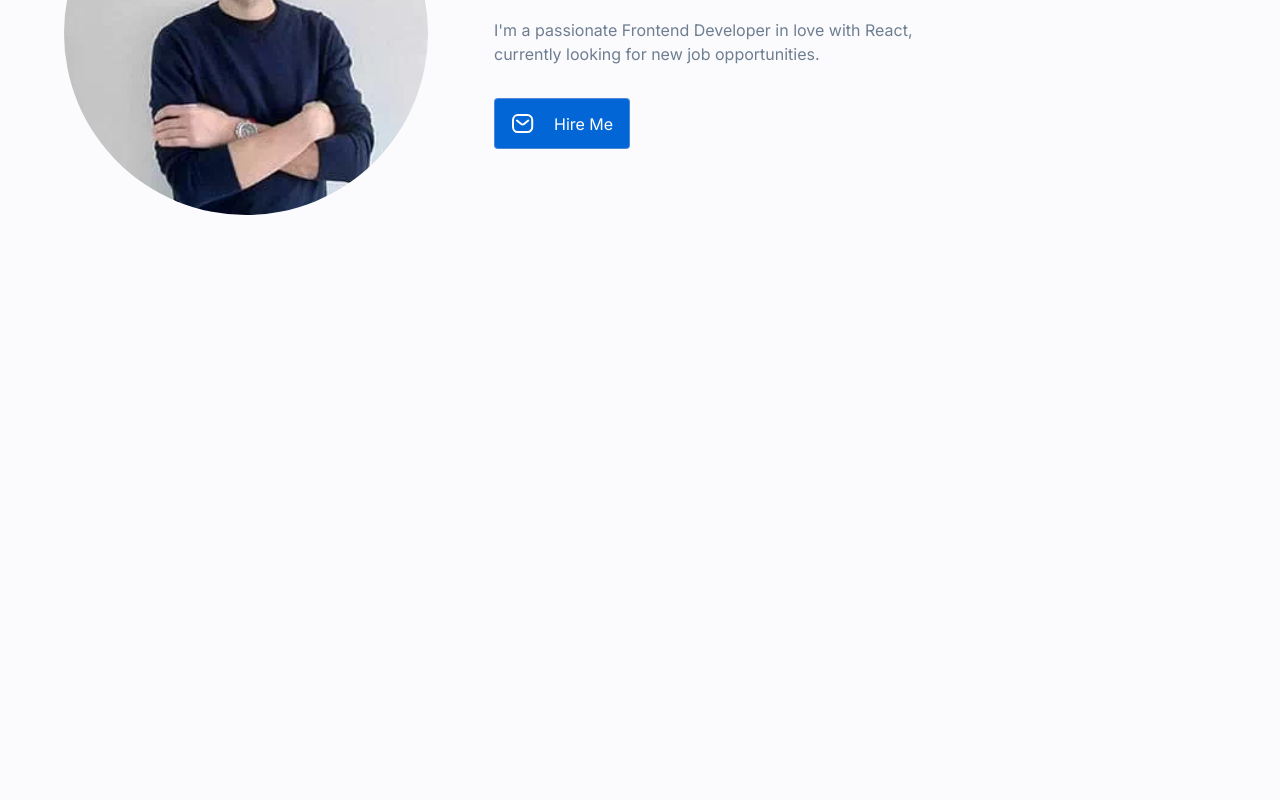
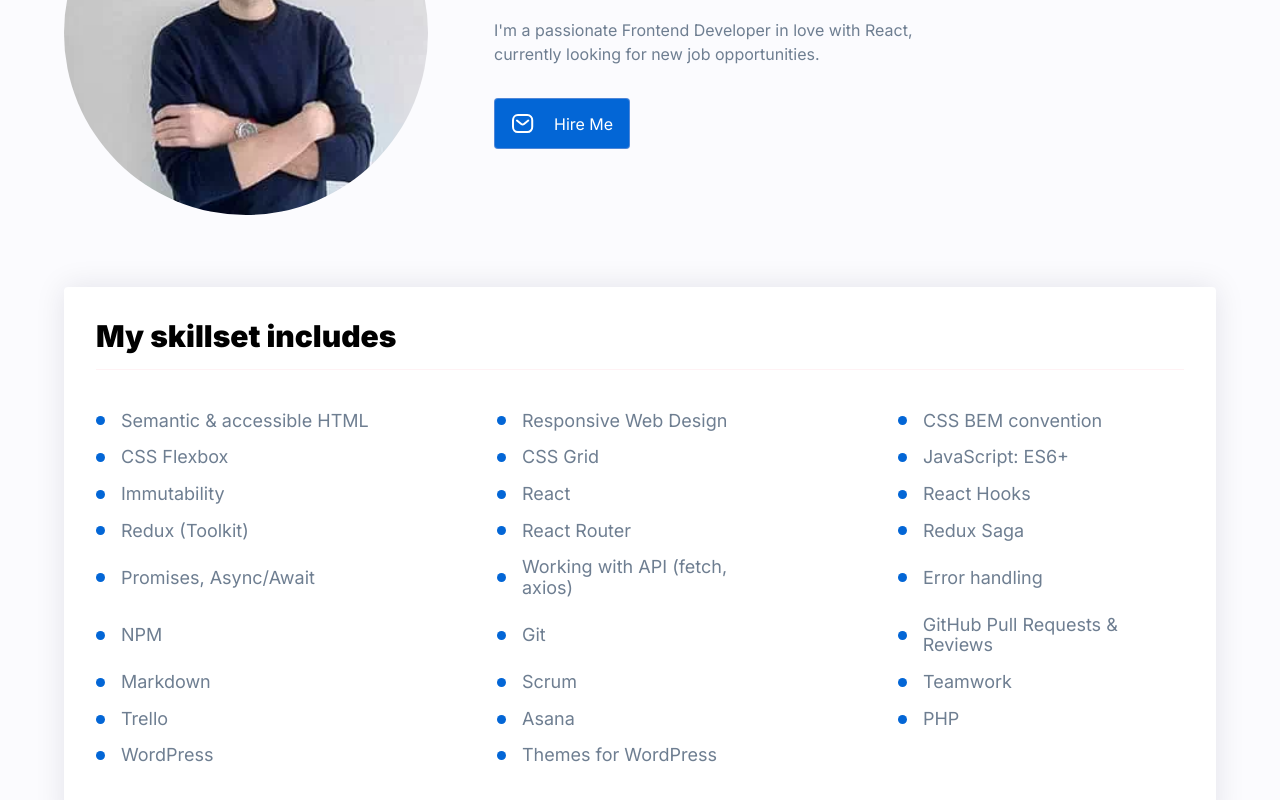
Before and after one commit to Maciej86/personal-homepage, a React (Create React App) app: page / in a window 1280 px wide. Shown: the part 298-1098 px from the top of the page. Before the commit the page ends 800 px from the top, so only its background shows below. Built offline with nearby package versions, Linux system fonts and the light colour scheme.

Commit message:
Added My Skills

```diff
--- a/src/App.js
+++ b/src/App.js
@@ -2,12 +2,14 @@ import { Header } from "./Header";
 import { ThemeProvider } from "styled-components";
 import { ThemeLight } from "./theme";
 import { GlobalStyle } from "./GlobalStyle";
+import { Skills } from "./Skills";
 
 function App() {
   return (
     <ThemeProvider theme={ThemeLight}>
       <GlobalStyle />
       <Header />
+      <Skills />
     </ThemeProvider>
   );
 }
--- /dev/null
+++ b/src/Skills/index.js
@@ -0,0 +1,37 @@
+import { BigTile } from "../common/BigTile";
+import { List, Item } from "./styled";
+
+export const Skills = () => {
+  const ListSkills = (
+    <List>
+      <Item>Semantic & accessible HTML</Item>
+      <Item>Responsive Web Design</Item>
+      <Item>CSS BEM convention</Item>
+      <Item>CSS Flexbox</Item>
+      <Item>CSS Grid</Item>
+      <Item>JavaScript: ES6+</Item>
+      <Item>Immutability</Item>
+      <Item>React</Item>
+      <Item>React Hooks</Item>
+      <Item>Redux (Toolkit)</Item>
+      <Item>React Router</Item>
+      <Item>Redux Saga</Item>
+      <Item>Promises, Async/Await</Item>
+      <Item>Working with API (fetch, axios)</Item>
+      <Item>Error handling</Item>
+      <Item>NPM</Item>
+      <Item>Git</Item>
+      <Item>GitHub Pull Requests & Reviews</Item>
+      <Item>Markdown</Item>
+      <Item>Scrum</Item>
+      <Item>Teamwork</Item>
+      <Item>Trello</Item>
+      <Item>Asana</Item>
+      <Item>PHP</Item>
+      <Item>WordPress</Item>
+      <Item>Themes for WordPress</Item>
+    </List>
+  );
+
+  return <BigTile header={"My skillset includes"} content={ListSkills} />;
+};
--- /dev/null
+++ b/src/Skills/styled.js
@@ -0,0 +1,25 @@
+import styled from "styled-components";
+
+export const List = styled.ul`
+  display: grid;
+  grid-template-columns: repeat(auto-fill, minmax(250px, 1fr));
+  gap: 0 115px;
+  padding: 0;
+`;
+
+export const Item = styled.li`
+  display: flex;
+  align-items: center;
+  gap: 16px;
+  padding: 8px 0;
+  list-style: none;
+
+  &:before {
+    content: "";
+    display: inline-block;
+    width: 9px;
+    height: 9px;
+    background: ${({ theme }) => theme.color.scienceBlue};
+    border-radius: 50%;
+  }
+`;
```
